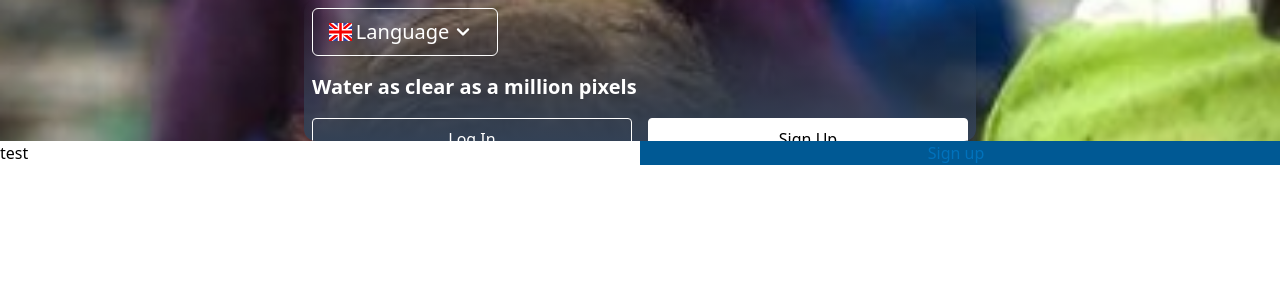
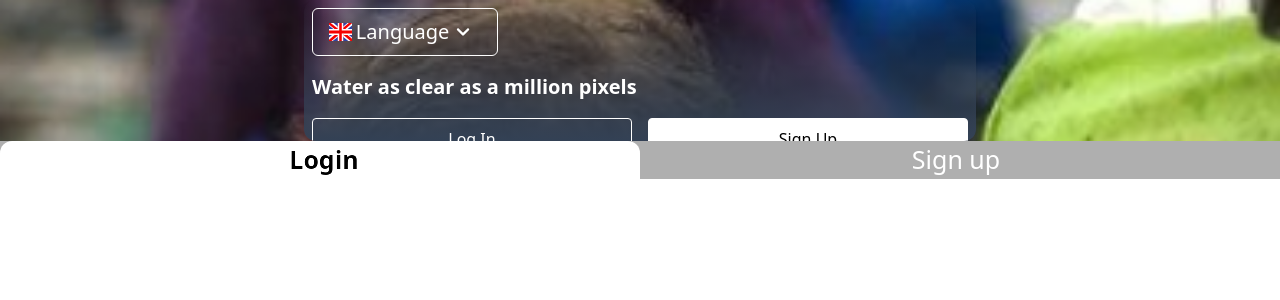
Before and after one commit to Service-Design-Studio/1d-final-project-summer-2024-SDS-2024-Team-14, a Next.js app: page /login in a window 1280 px wide. Shown: the top 300 px of the page. Built offline with nearby package versions, Linux system fonts and the light colour scheme.

Commit message:
tinkering w login form components

```diff
--- a/src/components/login_carousel.jsx
+++ b/src/components/login_carousel.jsx
@@ -3,13 +3,12 @@ export default function LoginCarousel() {
     const [onLoginTab, setOnLoginTab] = useState(true);
     return (
         <div className='bg-white w-full h-full'>
-            <div className='flex relative flex-row w-full bg-gradient-to-t from-[#334155] to-transparent transition-all duration-300'>
+            <div className='flex relative flex-row w-full bg-gradient-to-t from-[#334155] to-transparent transition-all duration-300 text-2xl font-semibold'>
                 <div id="tab"
-                className={`absolute ${onLoginTab ? `left-0 animate-slideIn`
-                : `right-0 animate-slideOut`} pointer-events-none z-10 bg-white/100 w-1/2 transition-all duration-300`}>test</div>
-                <div className='z-00 flex-1 flex flex-row h-fit mx-auto px-2 bg-deepblue text-center mix-blend-overla'>
-                    <div onClick={() => setOnLoginTab(true)} className={`text-darkblue flex-1 w-1/2`}>Login</div>
-                    <div onClick={() => setOnLoginTab(false)} className={`text-darkblue flex-1 w-1/2`}>Sign up</div>
+                className={`absolute ${onLoginTab ? `left-0 animate-slideIn` : `right-0 animate-slideOut`} pointer-events-none z-10 bg-white/100 w-1/2 transition-all duration-300 mix-blend-overlay rounded-t-xl border-white`}>&nbsp;</div>
+                <div className='z-00 flex-1 flex flex-row h-fit mx-auto px-2 bg-disabled text-center transition-all duration-1000'>
+                    <div onClick={() => setOnLoginTab(true)} className={`${onLoginTab ? "text-default" : "text-white font-normal"} flex-1 w-1/2`}>Login</div>
+                    <div onClick={() => setOnLoginTab(false)} className={`${onLoginTab ? " text-white font-normal" : "text-default"} flex-1 w-1/2`}>Sign up</div>
                 </div>
             </div>
             {console.log(onLoginTab)}
```
